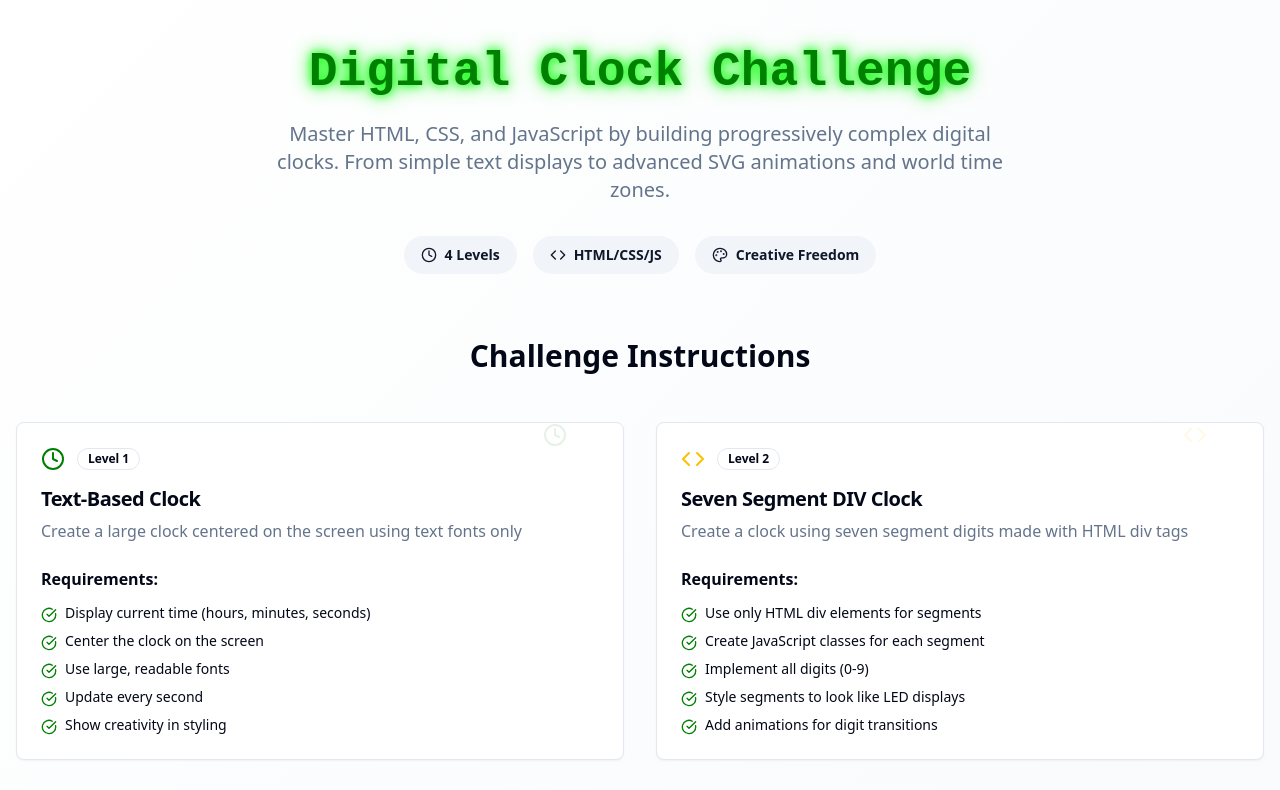
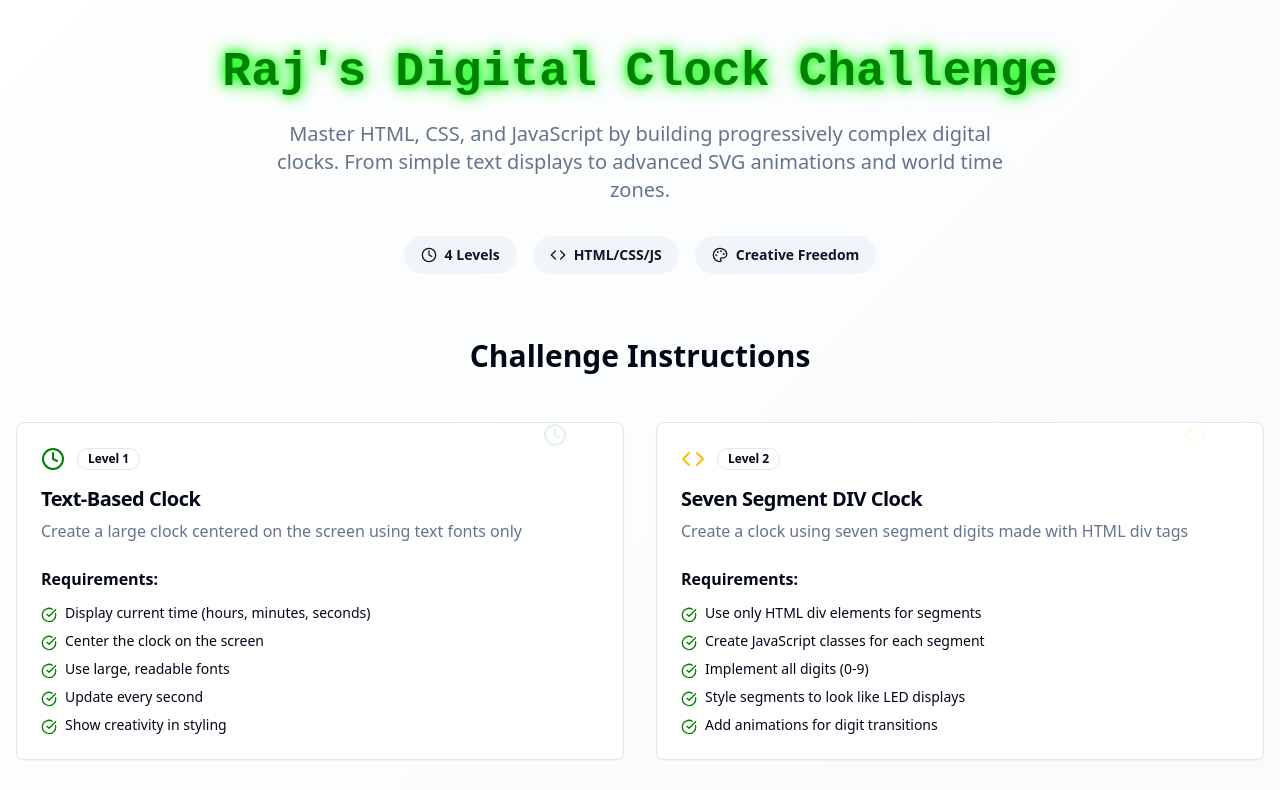
Before and after one commit to rmadhuram/digital-clock-challenge, a React (Vite) app: page / in a window 1280 px wide. Shown: the top 790 px of the page. Built offline with nearby package versions, Linux system fonts and the light colour scheme.

Commit message:
Update page title
Change the title of the website to "Raj's Digital Clock Challenge".
-edited src/pages/Index.tsx

```diff
--- a/src/pages/Index.tsx
+++ b/src/pages/Index.tsx
@@ -135,7 +135,7 @@ const Index = () => {
       <div className="container mx-auto px-4 py-12">
         <div className="text-center mb-16">
           <h1 className="text-5xl font-bold mb-6 digital-font glow-effect text-digital-green">
-            Digital Clock Challenge
+            Raj's Digital Clock Challenge
           </h1>
           <p className="text-xl text-muted-foreground max-w-3xl mx-auto">
             Master HTML, CSS, and JavaScript by building progressively complex digital clocks.
```
